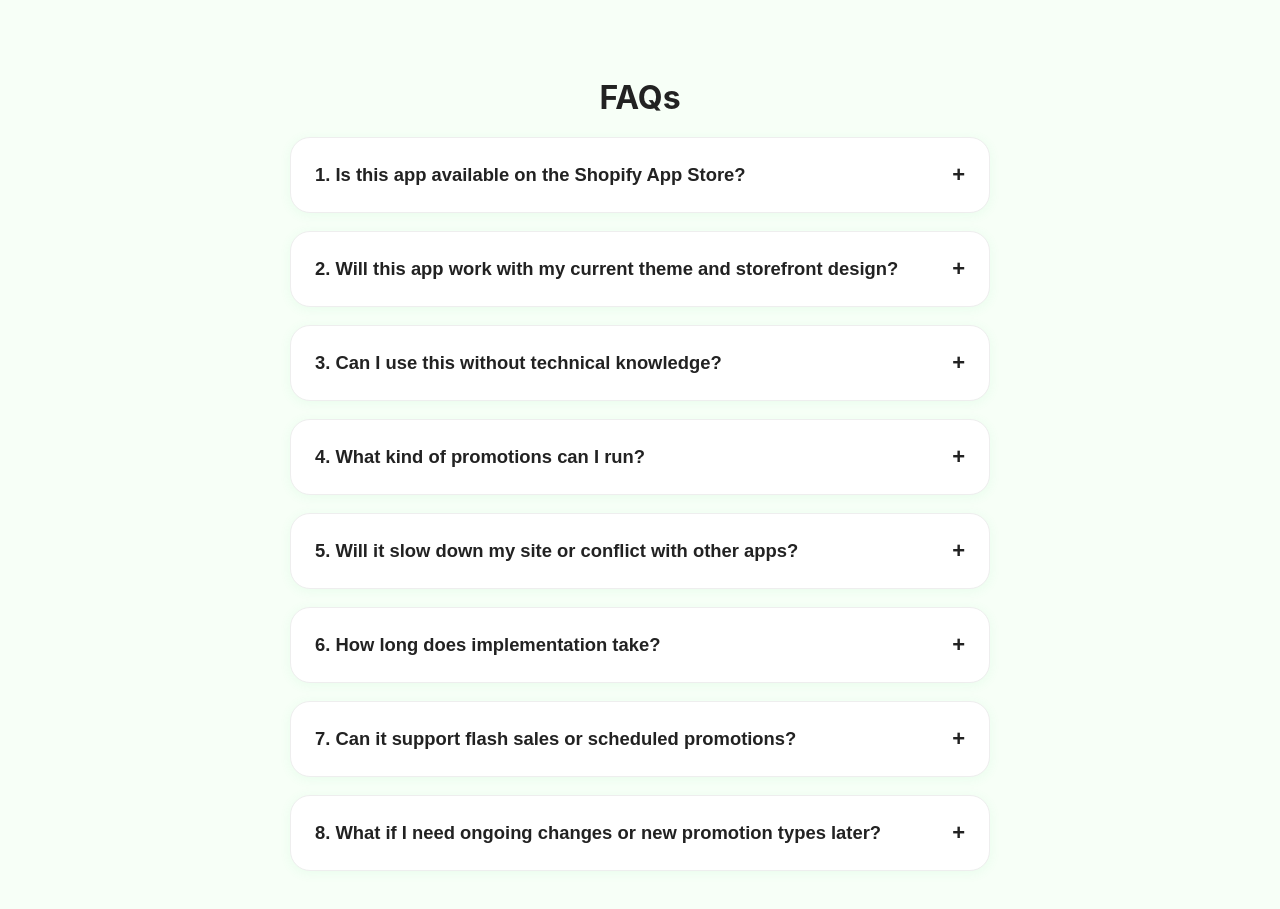
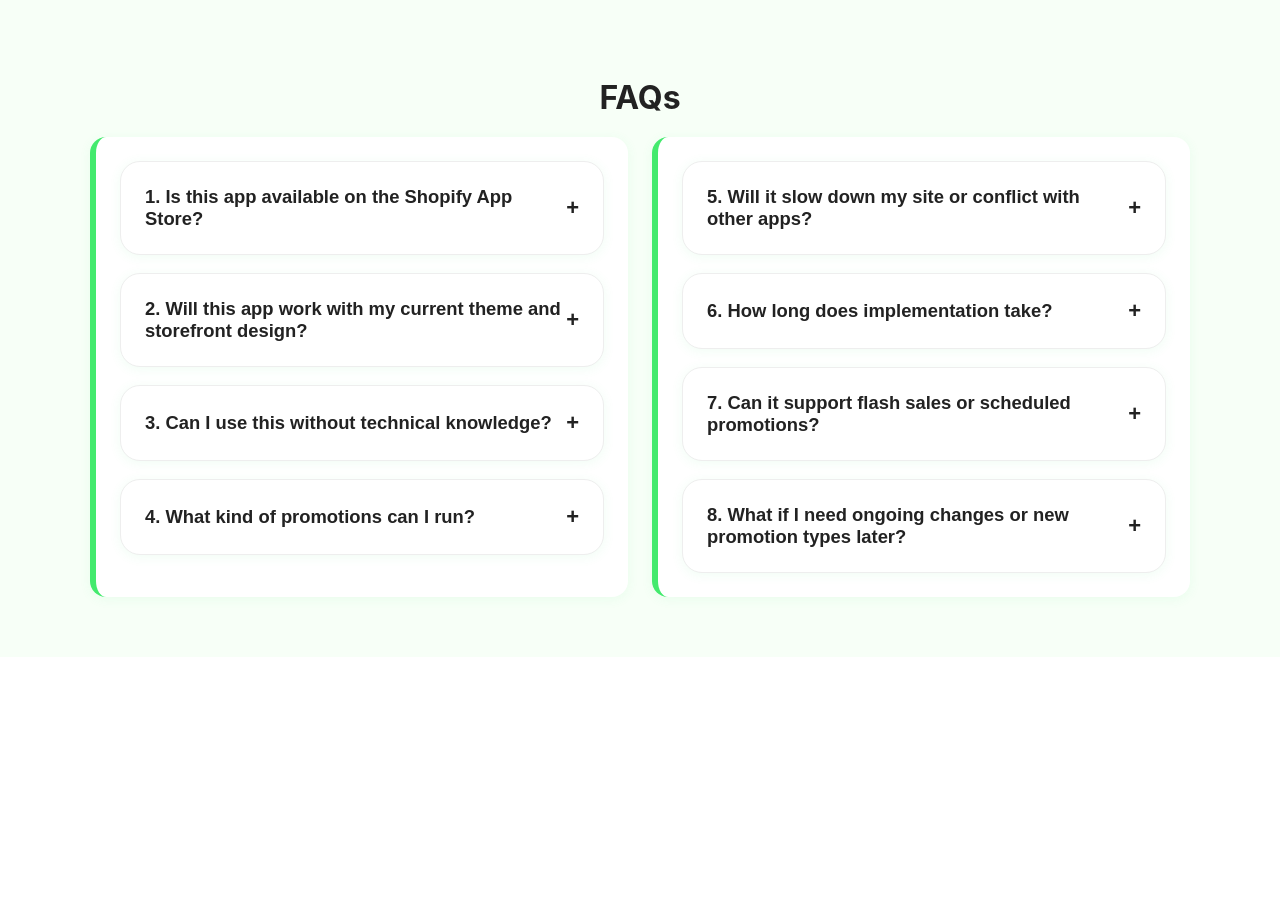
Before and after one commit to shabana-amzur/shopifypromohub, a React (Vite) app: page / in a window 1280 px wide. Shown: the part 3200-4109 px from the top of the page. After the commit the page ends 3857 px from the top, so only its background shows below. Built offline with nearby package versions, Linux system fonts and the light colour scheme.

Commit message:
Layout: FAQ accordions in two columns

```diff
--- a/src/components/FAQ.jsx
+++ b/src/components/FAQ.jsx
@@ -41,8 +41,9 @@ function FAQ() {
   return (
     <section id="faq" className="faq" style={{background: '#f7fff7', padding: '60px 0'}}>
       <h2 style={{fontSize: '2rem', fontWeight: 700, color: '#222', textAlign: 'center', marginBottom: 20}}>FAQs</h2>
-      <div className="faq-list" style={{maxWidth: 700, margin: '0 auto', display: 'flex', flexDirection: 'column', gap: 18}}>
-        {faqs.map((f, i) => (
+      <div className="faq-list" style={{maxWidth: 1100, margin: '0 auto', display: 'grid', gridTemplateColumns: '1fr 1fr', gap: 24}}>
+        <div style={{display: 'flex', flexDirection: 'column', gap: 18}}>
+          {faqs.slice(0, 4).map((f, i) => (
             <div key={i} style={{
               background: '#fff',
               borderRadius: 20,
@@ -80,6 +81,46 @@ function FAQ() {
             </div>
           ))}
         </div>
+        <div style={{display: 'flex', flexDirection: 'column', gap: 18}}>
+          {faqs.slice(4, 8).map((f, i) => (
+            <div key={i+4} style={{
+              background: '#fff',
+              borderRadius: 20,
+              boxShadow: openIndex === i+4 ? '0 4px 24px rgba(67,234,109,0.12)' : '0 2px 12px rgba(67,234,109,0.08)',
+              padding: 0,
+              border: openIndex === i+4 ? '2px solid #43ea6d' : '1.5px solid #eee',
+              overflow: 'hidden',
+              transition: 'box-shadow 0.2s, border 0.2s',
+            }}>
+              <button
+                onClick={() => setOpenIndex(openIndex === i+4 ? null : i+4)}
+                style={{
+                  width: '100%',
+                  background: 'none',
+                  border: 'none',
+                  outline: 'none',
+                  textAlign: 'left',
+                  padding: '24px',
+                  fontSize: '1.15rem',
+                  fontWeight: 600,
+                  color: '#222',
+                  cursor: 'pointer',
+                  fontFamily: 'Poppins, sans-serif',
+                  display: 'flex',
+                  justifyContent: 'space-between',
+                  alignItems: 'center',
+                }}
+              >
+                {`${i + 5}. ${f.q}`}
+                <span style={{fontSize: 22, color: '#222', fontWeight: 700}}>{openIndex === i+4 ? '−' : '+'}</span>
+              </button>
+              {openIndex === i+4 && (
+                <div style={{padding: '0 24px 24px 24px', fontSize: '1.08rem', color: '#666', fontFamily: 'Poppins, sans-serif', background: 'none', transition: 'all 0.2s'}}>{f.a}</div>
+              )}
+            </div>
+          ))}
+        </div>
+      </div>
     </section>
   );
 }
```
Lines whose indentation alone changed are shown as unchanged.
